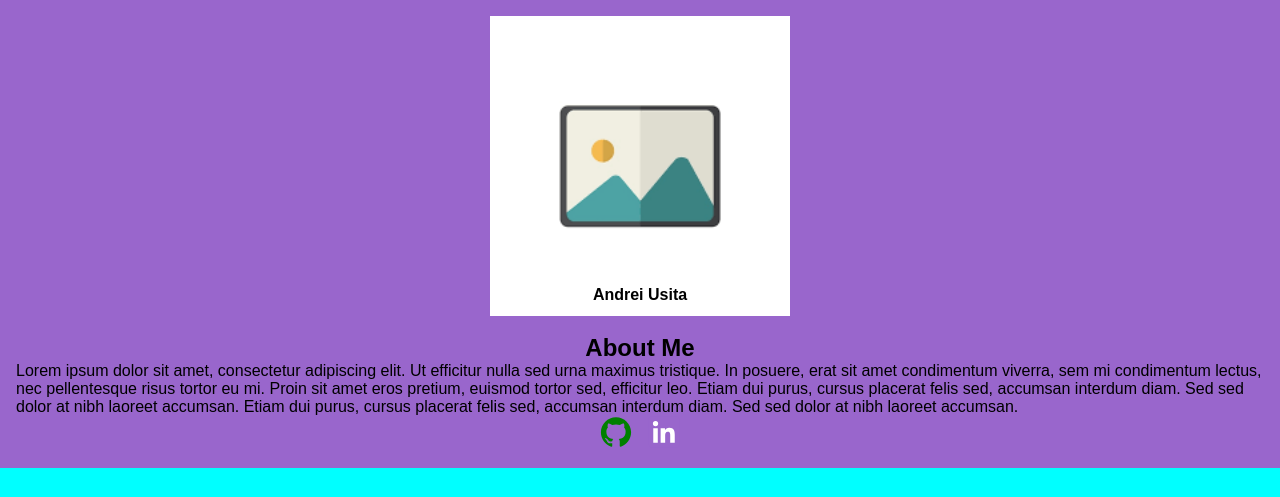
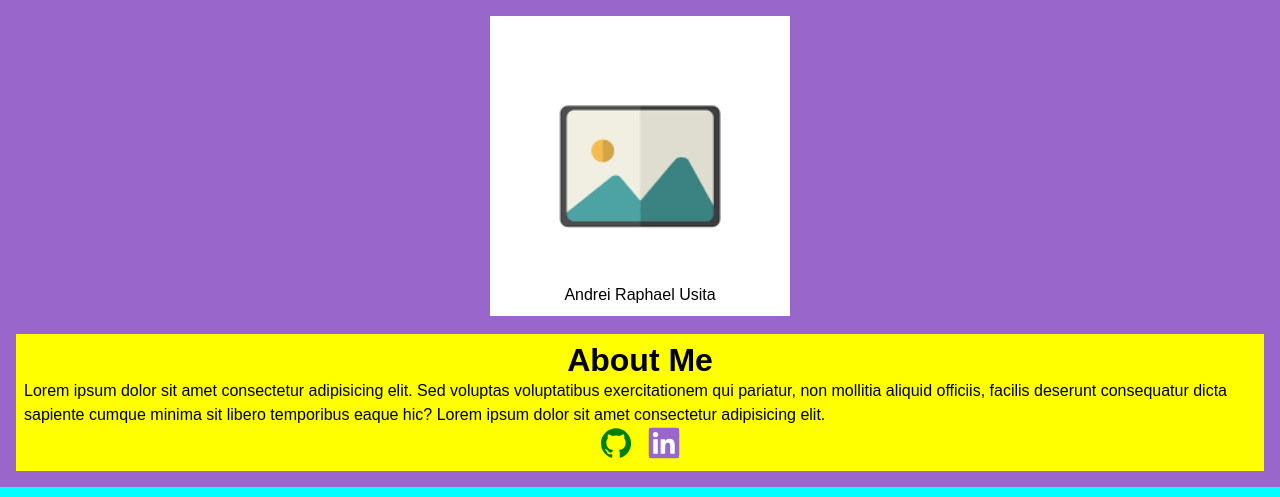
Before and after one commit to SuspiciousApplePie/homepage, a plain HTML site: page index.html in a window 1280 px wide. Shown: the top 497 px of the page. Drawn offline with Linux system fonts and the light colour scheme.

Commit message:
Update paragraph placeholder content in header

```diff
--- a/index.html
+++ b/index.html
@@ -12,16 +12,15 @@
         <div class="profile">
           <img src="./img/images.png" alt="" srcset="" />
       </div>
-      <h1 class="name">Andrei Usita</h1>
-      <h2 class="about-header">About Me</h2>
+        <div class="name">Andrei Raphael Usita</div>
+        <div class="about">
+          <h1 class="about-header">About Me</h1>
       <p class="description">
-        Lorem ipsum dolor sit amet, consectetur adipiscing elit. Ut efficitur
-        nulla sed urna maximus tristique. In posuere, erat sit amet condimentum
-        viverra, sem mi condimentum lectus, nec pellentesque risus tortor eu mi.
-        Proin sit amet eros pretium, euismod tortor sed, efficitur leo. Etiam
-        dui purus, cursus placerat felis sed, accumsan interdum diam. Sed sed
-        dolor at nibh laoreet accumsan. Etiam dui purus, cursus placerat felis
-        sed, accumsan interdum diam. Sed sed dolor at nibh laoreet accumsan.
+            Lorem ipsum dolor sit amet consectetur adipisicing elit. Sed
+            voluptas voluptatibus exercitationem qui pariatur, non mollitia
+            aliquid officiis, facilis deserunt consequatur dicta sapiente cumque
+            minima sit libero temporibus eaque hic? Lorem ipsum dolor sit amet
+            consectetur adipisicing elit.
       </p>
       <div class="links">
         <a href="" class="github">
@@ -50,6 +49,8 @@
             ></path>
           </svg>
         </a>
+      </div>
+        </div>
       </div>
     </header>
     <main class="main">
```
